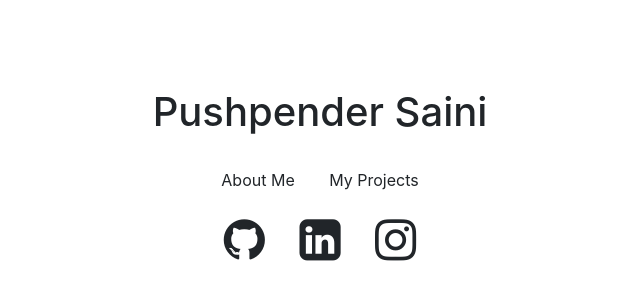
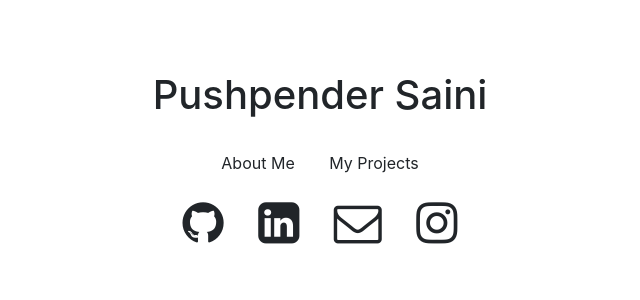
Before and after one commit to PushpenderSaini0/pushpendersaini.com, a plain HTML site: page index.html in a window 1280 px wide. Shown: the part 104-404 px from the top of the page, without its empty margins (320-960 px from the left). Drawn offline with nearby package versions, Linux system fonts and the light colour scheme.

Commit message:
Added email

```diff
--- a/index.html
+++ b/index.html
@@ -1,9 +1,11 @@
 <!DOCTYPE html>
 <html>
+
 <head>
 	<meta charset="utf-8">
 	<meta name="viewport" content="width=device-width">
-	<link rel="stylesheet" href="https://cdn.jsdelivr.net/npm/bootstrap@4.5.3/dist/css/bootstrap.min.css" integrity="sha384-TX8t27EcRE3e/ihU7zmQxVncDAy5uIKz4rEkgIXeMed4M0jlfIDPvg6uqKI2xXr2" crossorigin="anonymous">
+	<link rel="stylesheet" href="https://cdn.jsdelivr.net/npm/bootstrap@4.5.3/dist/css/bootstrap.min.css"
+		integrity="sha384-TX8t27EcRE3e/ihU7zmQxVncDAy5uIKz4rEkgIXeMed4M0jlfIDPvg6uqKI2xXr2" crossorigin="anonymous">
 	<link rel="stylesheet" href="https://cdnjs.cloudflare.com/ajax/libs/font-awesome/4.7.0/css/font-awesome.min.css">
 	<meta name="description" content="Developer and technology enthusiast who's loves to code and create">
 	<meta name="keywords" content="pushpender saini, psaini, psaini231">
@@ -14,21 +16,30 @@
 	<meta property="og:image" content="https://pushpendersaini.com/img/code.svg">
 	<title>Pushpender Saini</title>
 	<style type="text/css">
-		body{
-			margin: 0;
+		body {
+			margin: auto;
+			background-color: #fff;
+			padding: 25px;
+			max-width: 50em
 		}
-		a{
+
+		a {
 			color: inherit;
 			text-decoration: none;
 			margin: 15px;
 		}
+
 		.center {
-			margin: 15%;
-  			text-align: center;
+			margin-top: 20%;
+			text-align: center;
 		}
 	</style>
-	<script data-name="BMC-Widget" src="https://cdnjs.buymeacoffee.com/1.0.0/widget.prod.min.js" data-id="pushpendersaini" data-description="Support me on Buy me a coffee!" data-message="Thank you for visiting. You can now buy me a coffee!" data-color="#FF813F" data-position="" data-x_margin="18" data-y_margin="18"></script>
+	<script data-name="BMC-Widget" src="https://cdnjs.buymeacoffee.com/1.0.0/widget.prod.min.js"
+		data-id="pushpendersaini" data-description="Support me on Buy me a coffee!"
+		data-message="Thank you for visiting. You can now buy me a coffee!" data-color="#FF813F" data-position=""
+		data-x_margin="18" data-y_margin="18"></script>
 </head>
+
 <body>
 	<div class="center">
 		<h1>Pushpender Saini</h1>
@@ -42,9 +53,13 @@
 		<a href="https://in.linkedin.com/in/pushpendersaini0">
 			<i class="fa fa-linkedin-square fa-3x" aria-hidden="true"></i>
 		</a>
+		<a href="mailto:me@pushpendersaini.com">
+			<i class="fa fa-envelope-o fa-3x" aria-hidden="true"></i>
+		</a>
 		<a href="https://www.instagram.com/pushpendersaini0/">
 			<i class="fa fa-instagram fa-3x" aria-hidden="true"></i>
 		</a>
 	</div>
 </body>
+
 </html>
```
